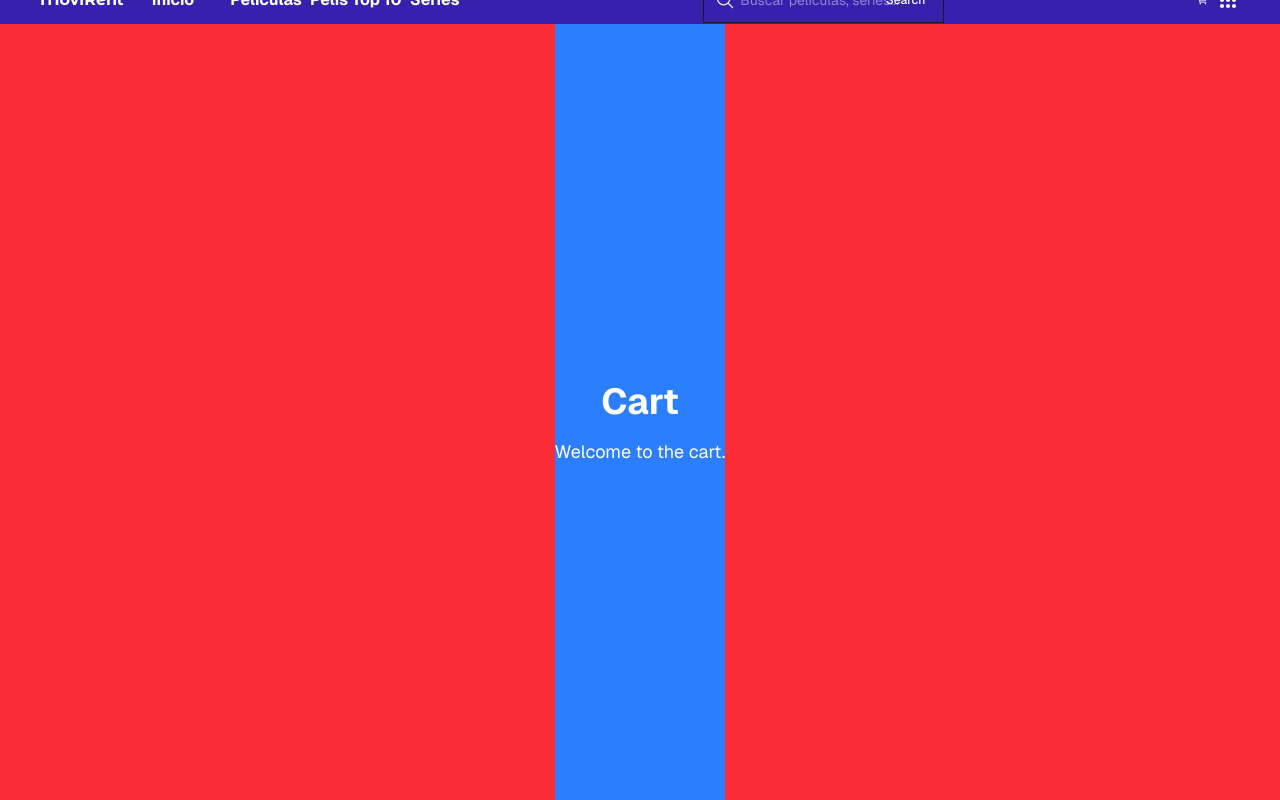
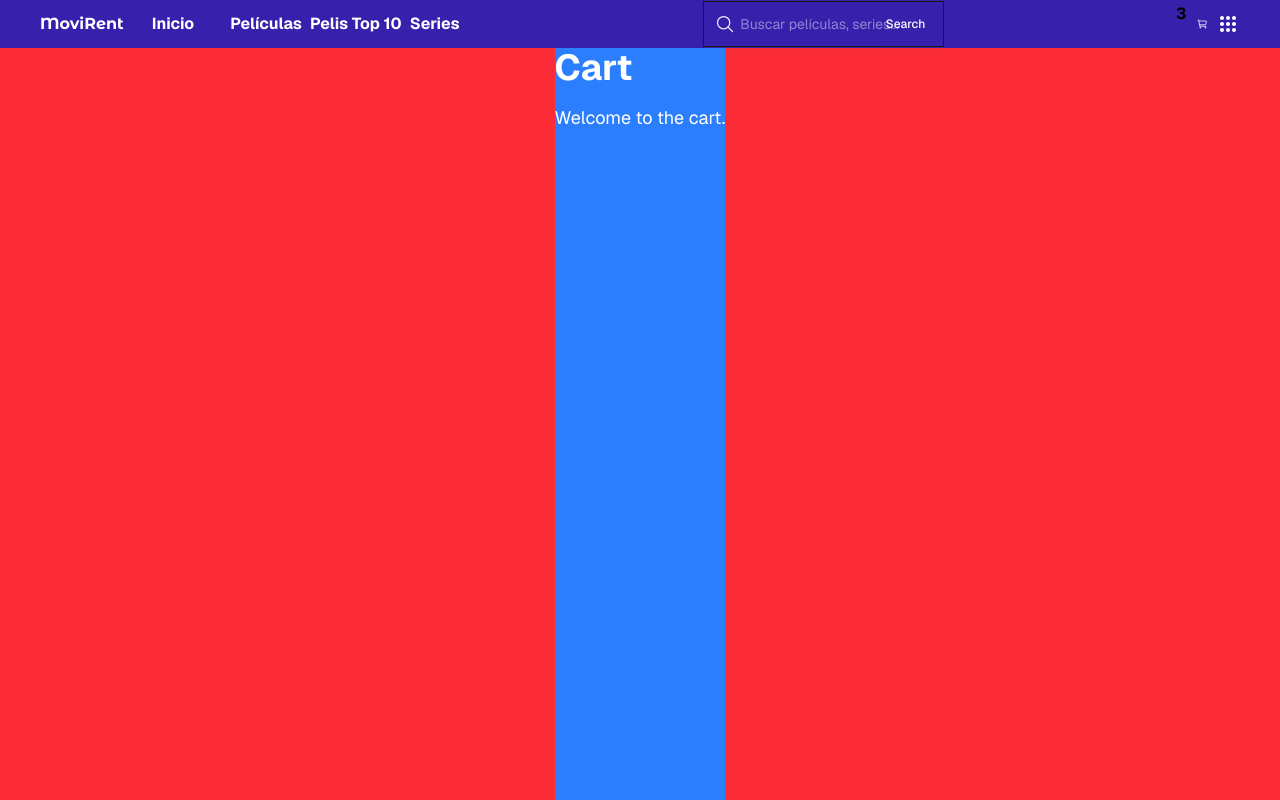
Before and after one commit to Jabuitroon/Renta_Pelis, a Next.js app: page /cart in a window 1280 px wide. Built offline with nearby package versions, Linux system fonts and the light colour scheme.

Commit message:
Cart part 1

```diff
--- a/app/(shop)/cart/page.tsx
+++ b/app/(shop)/cart/page.tsx
@@ -1,6 +1,6 @@
 export default function CartPage() {
   return (
-    <div className='flex min-h-screen flex-col items-center justify-center bg-blue-500 font-sans dark:bg-gray-900'>
+    <div className='flex h-full flex-col bg-blue-500 font-sans dark:bg-gray-900'>
       <h1 className='mb-4 text-4xl font-bold text-white'>Cart</h1>
       <p className='text-lg text-white'>Welcome to the cart.</p>
     </div>
--- a/app/(shop)/movie/[slug]/page.tsx
+++ b/app/(shop)/movie/[slug]/page.tsx
@@ -44,7 +44,9 @@ export default async function MoviePage({ params }: Props) {
             <span>{movie?.Runtime}</span>
             <span>{movie?.Year}</span>
             {movie?.Genre.split(', ').map((genre) => (
-              <Badge key={genre} variant="info" size="sm">{genre}</Badge>
+              <Badge key={genre} variant='info' size='sm'>
+                {genre}
+              </Badge>
             ))}
           </div>
           <p className='text-sm sm:text-base'>
```
